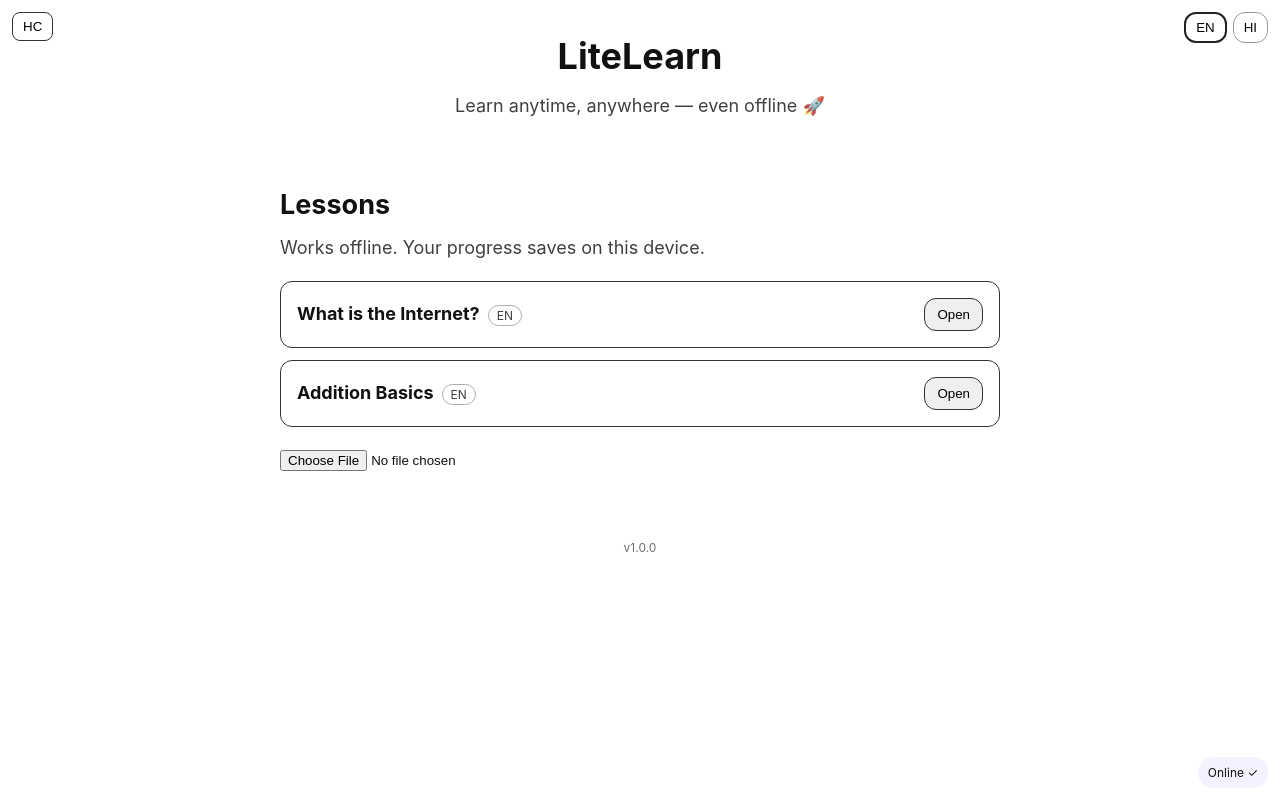
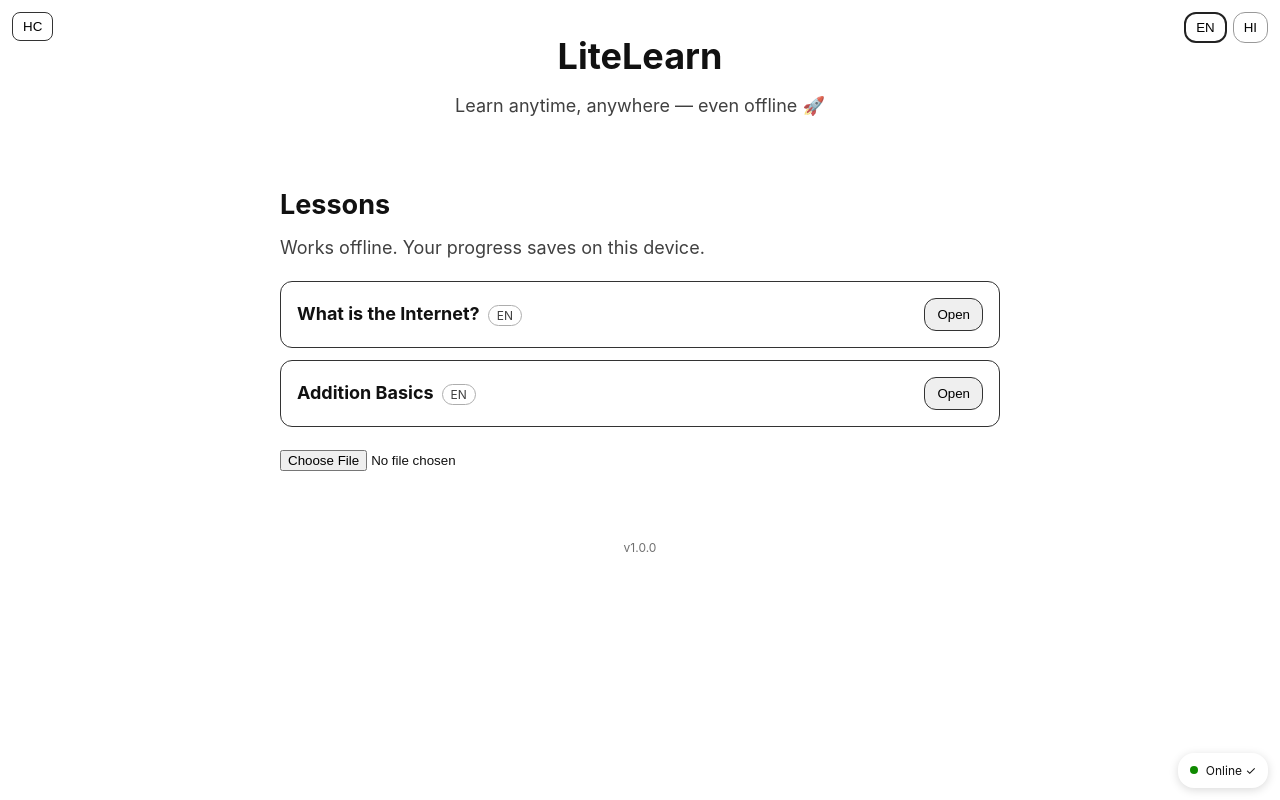
Before and after one commit to SartajVirdi/LiteLearn, a React (Create React App) app in the folder litelearn/: page / in a window 1280 px wide. Built offline with nearby package versions, Linux system fonts and the light colour scheme.

Commit message:
style: stronger contrast for OfflineBadge on light/dark/high-contrast

```diff
--- a/litelearn/src/components/OfflineBadge.js
+++ b/litelearn/src/components/OfflineBadge.js
@@ -3,16 +3,16 @@ import React, { useEffect, useState } from "react";
 export default function OfflineBadge() {
   const [online, setOnline] = useState(navigator.onLine);
 
-  // detect dark mode (system)
-  const getDark = () =>
+  // system dark mode?
+  const prefersDark = () =>
     typeof window !== "undefined" &&
-    window.matchMedia &&
-    window.matchMedia("(prefers-color-scheme: dark)").matches;
+    window.matchMedia?.("(prefers-color-scheme: dark)").matches;
 
-  const [isDark, setIsDark] = useState(getDark());
+  const [isDark, setIsDark] = useState(prefersDark());
 
-  // detect high-contrast (your toggle)
-  const highContrast = typeof document !== "undefined" &&
+  // your high-contrast toggle (adds body.high-contrast)
+  const isHighContrast =
+    typeof document !== "undefined" &&
     document.body.classList.contains("high-contrast");
 
   useEffect(() => {
@@ -21,37 +21,39 @@ export default function OfflineBadge() {
     window.addEventListener("online", up);
     window.addEventListener("offline", down);
 
-    const mq = window.matchMedia
-      ? window.matchMedia("(prefers-color-scheme: dark)")
-      : null;
+    const mq = window.matchMedia?.("(prefers-color-scheme: dark)");
     const onChange = (e) => setIsDark(e.matches);
-    if (mq) {
-      mq.addEventListener ? mq.addEventListener("change", onChange) : mq.addListener(onChange);
-    }
+    mq?.addEventListener?.("change", onChange);
 
     return () => {
       window.removeEventListener("online", up);
       window.removeEventListener("offline", down);
-      if (mq) {
-        mq.removeEventListener ? mq.removeEventListener("change", onChange) : mq.removeListener(onChange);
-      }
+      mq?.removeEventListener?.("change", onChange);
     };
   }, []);
 
-  // colors that adapt to theme + state
-  let bg, border, color;
-  if (highContrast) {
+  // Strong, high-contrast colors
+  const accent = online
+    ? (isDark ? "#7DFF9A" : "#0F8A00")   // green
+    : (isDark ? "#FF9B9B" : "#B00020");  // red
+
+  let bg, border, color, shadow;
+  if (isHighContrast) {
     bg = "transparent";
-    border = "#fff";
-    color = "#fff";
+    border = "#FFF";
+    color = "#FFF";
+    shadow = "none";
   } else if (isDark) {
-    bg = online ? "rgba(255,255,255,0.12)" : "rgba(255,200,200,0.16)";
-    border = "rgba(255,255,255,0.35)";
-    color = "#fff";
+    bg = "#1a1a1a";
+    border = "#444";
+    color = "#FFF";
+    shadow = "0 2px 10px rgba(0,0,0,0.4)";
   } else {
-    bg = online ? "#f3f2ff" : "#fff4f4";
-    border = "#cfd1ff";
+    // ✅ very readable on white backgrounds
+    bg = "#FFFFFF";
+    border = "#222";
     color = "#111";
+    shadow = "0 2px 10px rgba(0,0,0,0.15)";
   }
 
   return (
@@ -61,15 +63,30 @@ export default function OfflineBadge() {
         position: "fixed",
         right: 12,
         bottom: 12,
-        padding: "6px 10px",
+        padding: "8px 12px",
         borderRadius: 16,
         border: '1px solid ${border}',
         background: bg,
         color,
         fontSize: 12,
-        zIndex: 1000
+        display: "flex",
+        alignItems: "center",
+        gap: 8,
+        boxShadow: shadow,
+        zIndex: 1000,
       }}
+      title={online ? "Online" : "Offline: cached content available"}
     >
+      <span
+        aria-hidden="true"
+        style={{
+          width: 8,
+          height: 8,
+          borderRadius: 999,
+          background: accent,
+          display: "inline-block",
+        }}
+      />
       {online ? "Online ✓" : "Offline • content available"}
     </div>
   );
```
